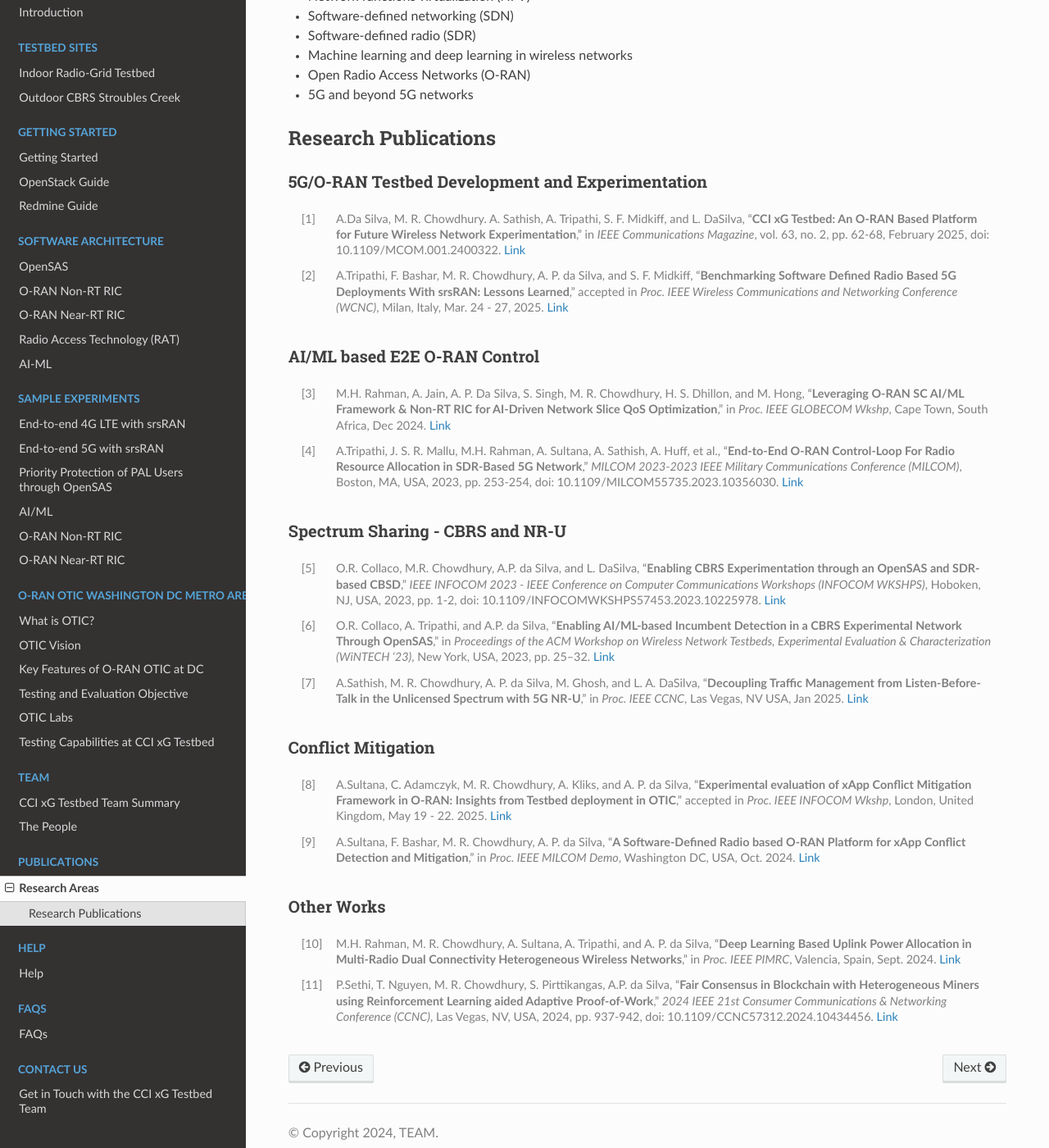
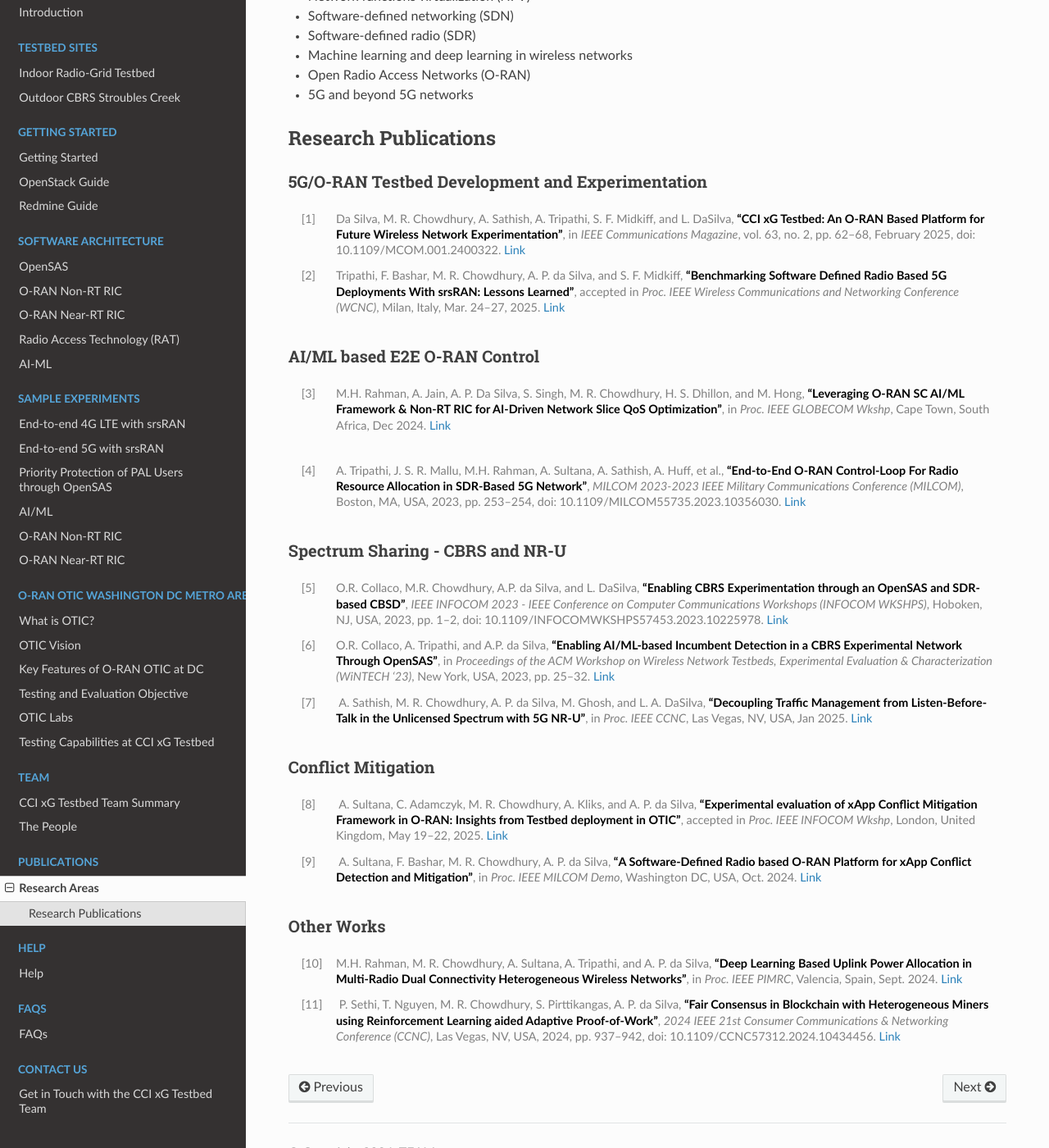
Before and after one commit to shubam3/CCI_TESTBED_DOCS_PUBLIC, a Sphinx documentation site: the page built from source/research_area.rst, in a window 1280 px wide and 1400 px high, scrolled down 248 px. Shown: the whole window at 82% size. Built offline with Sphinx 7.4.7 and the Read the Docs theme 3.1.0, drawn with Linux system fonts in a browser that asks for light colours; pages that are not in the unit, such as notebooks, are missing from menus; some of the changed lines change nothing that is shown.

Commit message:
Citation update

```diff
--- a/source/research_area.rst
+++ b/source/research_area.rst
@@ -1,3 +1,6 @@
+.. |nbsp| unicode:: U+00A0
+   :trim:
+
 Research Areas
 ==============
 The research areas of the group include, but are not limited to:
@@ -16,36 +19,85 @@ Research Publications
 5G/O-RAN Testbed Development and Experimentation
 ~~~~~~~~~~~~~~~~~~~~~~~~~~~~~~~~~~~~~~~~~~~~~~~~
 
-.. [1] A.Da Silva, M. R. Chowdhury. A. Sathish, A. Tripathi, S. F. Midkiff, and L. DaSilva, "**CCI xG Testbed: An O-RAN Based Platform for Future Wireless Network Experimentation**," in *IEEE Communications Magazine*, vol. 63, no. 2, pp. 62-68, February 2025, doi: 10.1109/MCOM.001.2400322. `Link <https://doi.org/10.1109/MCOM.001.2400322>`_
+.. |quote1| raw:: html
 
-.. [2] A.Tripathi, F. Bashar, M. R. Chowdhury, A. P. da Silva, and S. F. Midkiff, "**Benchmarking Software Defined Radio Based 5G Deployments With srsRAN: Lessons Learned**," accepted in *Proc. IEEE Wireless Communications and Networking Conference (WCNC)*, Milan, Italy, Mar. 24 - 27, 2025. `Link <#>`_
+    <span style="color: black; font-weight: bold">“CCI xG Testbed: An O-RAN Based Platform for Future Wireless Network Experimentation”</span>
+
+.. |quote2| raw:: html
+
+    <span style="color: black; font-weight: bold">“Benchmarking Software Defined Radio Based 5G Deployments With srsRAN: Lessons Learned”</span>
+
+.. [1]  Da Silva, M. R. Chowdhury, A. Sathish, A. Tripathi, S. F. Midkiff, and L. DaSilva, |quote1|, in *IEEE Communications Magazine*, vol. 63, no. 2, pp. 62–68, February 2025, doi: 10.1109/MCOM.001.2400322. `Link <https://doi.org/10.1109/MCOM.001.2400322>`_
+
+.. [2]  Tripathi, F. Bashar, M. R. Chowdhury, A. P. da Silva, and S. F. Midkiff, |quote2|, accepted in *Proc. IEEE Wireless Communications and Networking Conference (WCNC)*, Milan, Italy, Mar. 24–27, 2025. `Link <#>`_
+
+
 
 AI/ML based E2E O-RAN Control
 ~~~~~~~~~~~~~~~~~~~~~~~~~~~~~
 
-.. [3] M.H. Rahman, A. Jain, A. P. Da Silva, S. Singh, M. R. Chowdhury, H. S. Dhillon, and M. Hong, "**Leveraging O-RAN SC AI/ML Framework & Non-RT RIC for AI-Driven Network Slice QoS Optimization**," in *Proc. IEEE GLOBECOM Wkshp*, Cape Town, South Africa, Dec 2024. `Link <#>`_
+.. |quote3| raw:: html
 
-.. [4] A.Tripathi, J. S. R. Mallu, M.H. Rahman, A. Sultana, A. Sathish, A. Huff, et al., "**End-to-End O-RAN Control-Loop For Radio Resource Allocation in SDR-Based 5G Network**," *MILCOM 2023-2023 IEEE Military Communications Conference (MILCOM)*, Boston, MA, USA, 2023, pp. 253-254, doi: 10.1109/MILCOM55735.2023.10356030. `Link <https://ieeexplore.ieee.org/abstract/document/10356316>`_
+    <span style="color: black; font-weight: bold">“Leveraging O-RAN SC AI/ML Framework & Non-RT RIC for AI-Driven Network Slice QoS Optimization”</span>
+
+
+.. [3]  M.H. Rahman, A. Jain, A. P. Da Silva, S. Singh, M. R. Chowdhury, H. S. Dhillon, and M. Hong, |quote3|, in *Proc. IEEE GLOBECOM Wkshp*, Cape Town, South Africa, Dec 2024. `Link <#>`_
+.. |quote4| raw:: html
+
+    <span style="color: black; font-weight: bold">“End-to-End O-RAN Control-Loop For Radio Resource Allocation in SDR-Based 5G Network”</span>
+
+.. [4]  A. Tripathi, J. S. R. Mallu, M.H. Rahman, A. Sultana, A. Sathish, A. Huff, et al., |quote4|, *MILCOM 2023-2023 IEEE Military Communications Conference (MILCOM)*, Boston, MA, USA, 2023, pp. 253–254, doi: 10.1109/MILCOM55735.2023.10356030. `Link <https://ieeexplore.ieee.org/abstract/document/10356316>`_
+
 
 Spectrum Sharing - CBRS and NR-U
 ~~~~~~~~~~~~~~~~~~~~~~~~~~~~~~~~
 
-.. [5] O.R. Collaco, M.R. Chowdhury, A.P. da Silva, and L. DaSilva, "**Enabling CBRS Experimentation through an OpenSAS and SDR-based CBSD**," *IEEE INFOCOM 2023 - IEEE Conference on Computer Communications Workshops (INFOCOM WKSHPS)*, Hoboken, NJ, USA, 2023, pp. 1-2, doi: 10.1109/INFOCOMWKSHPS57453.2023.10225978. `Link <https://ieeexplore.ieee.org/abstract/document/10225978>`_
+.. |quote5| raw:: html
 
-.. [6] O.R. Collaco, A. Tripathi, and A.P. da Silva, "**Enabling AI/ML-based Incumbent Detection in a CBRS Experimental Network Through OpenSAS**," in *Proceedings of the ACM Workshop on Wireless Network Testbeds, Experimental Evaluation & Characterization (WiNTECH '23)*, New York, USA, 2023, pp. 25–32. `Link <https://dl.acm.org/doi/10.1145/3615453.3616520>`_
+    <span style="color: black; font-weight: bold">“Enabling CBRS Experimentation through an OpenSAS and SDR-based CBSD”</span>
 
-.. [7] A.Sathish, M. R. Chowdhury, A. P. da Silva, M. Ghosh, and L. A. DaSilva, "**Decoupling Traffic Management from Listen-Before-Talk in the Unlicensed Spectrum with 5G NR-U**," in *Proc. IEEE CCNC*, Las Vegas, NV USA, Jan 2025. `Link <#>`_
+.. |quote6| raw:: html
+
+    <span style="color: black; font-weight: bold">“Enabling AI/ML-based Incumbent Detection in a CBRS Experimental Network Through OpenSAS”</span>
+
+.. |quote7| raw:: html
+
+    <span style="color: black; font-weight: bold">“Decoupling Traffic Management from Listen-Before-Talk in the Unlicensed Spectrum with 5G NR-U”</span>
+
+.. [5]  O.R. Collaco, M.R. Chowdhury, A.P. da Silva, and L. DaSilva, |quote5|, *IEEE INFOCOM 2023 - IEEE Conference on Computer Communications Workshops (INFOCOM WKSHPS)*, Hoboken, NJ, USA, 2023, pp. 1–2, doi: 10.1109/INFOCOMWKSHPS57453.2023.10225978. `Link <https://ieeexplore.ieee.org/abstract/document/10225978>`_
+
+.. [6]  O.R. Collaco, A. Tripathi, and A.P. da Silva, |quote6|, in *Proceedings of the ACM Workshop on Wireless Network Testbeds, Experimental Evaluation & Characterization (WiNTECH '23)*, New York, USA, 2023, pp. 25–32. `Link <https://dl.acm.org/doi/10.1145/3615453.3616520>`_
+
+.. [7]  A. Sathish, M. R. Chowdhury, A. P. da Silva, M. Ghosh, and L. A. DaSilva, |quote7|, in *Proc. IEEE CCNC*, Las Vegas, NV, USA, Jan 2025. `Link <#>`_
+
 
 Conflict Mitigation
 ~~~~~~~~~~~~~~~~~~
 
-.. [8] A.Sultana, C. Adamczyk, M. R. Chowdhury, A. Kliks, and A. P. da Silva, "**Experimental evaluation of xApp Conflict Mitigation Framework in O-RAN: Insights from Testbed deployment in OTIC**," accepted in *Proc. IEEE INFOCOM Wkshp*, London, United Kingdom, May 19 - 22. 2025. `Link <#>`_
+.. |quote8| raw:: html
 
-.. [9] A.Sultana, F. Bashar, M. R. Chowdhury, A. P. da Silva, "**A Software-Defined Radio based O-RAN Platform for xApp Conflict Detection and Mitigation**," in *Proc. IEEE MILCOM Demo*, Washington DC, USA, Oct. 2024. `Link <https://ieeexplore.ieee.org/document/10773739>`_
+    <span style="color: black; font-weight: bold">“Experimental evaluation of xApp Conflict Mitigation Framework in O-RAN: Insights from Testbed deployment in OTIC”</span>
+
+.. |quote9| raw:: html
+
+    <span style="color: black; font-weight: bold">“A Software-Defined Radio based O-RAN Platform for xApp Conflict Detection and Mitigation”</span>
+
+.. [8]  A. Sultana, C. Adamczyk, M. R. Chowdhury, A. Kliks, and A. P. da Silva, |quote8|, accepted in *Proc. IEEE INFOCOM Wkshp*, London, United Kingdom, May 19–22, 2025. `Link <#>`_
+
+.. [9]  A. Sultana, F. Bashar, M. R. Chowdhury, A. P. da Silva, |quote9|, in *Proc. IEEE MILCOM Demo*, Washington DC, USA, Oct. 2024. `Link <https://ieeexplore.ieee.org/document/10773739>`_
+
 
 Other Works
 ~~~~~~~~~~
 
-.. [10] M.H. Rahman, M. R. Chowdhury, A. Sultana, A. Tripathi, and A. P. da Silva, "**Deep Learning Based Uplink Power Allocation in Multi-Radio Dual Connectivity Heterogeneous Wireless Networks**," in *Proc. IEEE PIMRC*, Valencia, Spain, Sept. 2024. `Link <https://ieeexplore.ieee.org/document/10817336>`_
+.. |quote10| raw:: html
 
-.. [11] P.Sethi, T. Nguyen, M. R. Chowdhury, S. Pirttikangas, A.P. da Silva, "**Fair Consensus in Blockchain with Heterogeneous Miners using Reinforcement Learning aided Adaptive Proof-of-Work**," *2024 IEEE 21st Consumer Communications & Networking Conference (CCNC)*, Las Vegas, NV, USA, 2024, pp. 937-942, doi: 10.1109/CCNC57312.2024.10434456. `Link <https://ieeexplore.ieee.org/abstract/document/10454844>`_
+    <span style="color: black; font-weight: bold">“Deep Learning Based Uplink Power Allocation in Multi-Radio Dual Connectivity Heterogeneous Wireless Networks”</span>
+
+.. |quote11| raw:: html
+
+    <span style="color: black; font-weight: bold">“Fair Consensus in Blockchain with Heterogeneous Miners using Reinforcement Learning aided Adaptive Proof-of-Work”</span>
+
+.. [10] M.H. Rahman, M. R. Chowdhury, A. Sultana, A. Tripathi, and A. P. da Silva, |quote10|, in *Proc. IEEE PIMRC*, Valencia, Spain, Sept. 2024. `Link <https://ieeexplore.ieee.org/document/10817336>`_
+
+.. [11]  P. Sethi, T. Nguyen, M. R. Chowdhury, S. Pirttikangas, A. P. da Silva, |quote11|, *2024 IEEE 21st Consumer Communications & Networking Conference (CCNC)*, Las Vegas, NV, USA, 2024, pp. 937–942, doi: 10.1109/CCNC57312.2024.10434456. `Link <https://ieeexplore.ieee.org/abstract/document/10454844>`_
```
Also changed, not shown: source/conf.py (line endings or trailing spaces).
